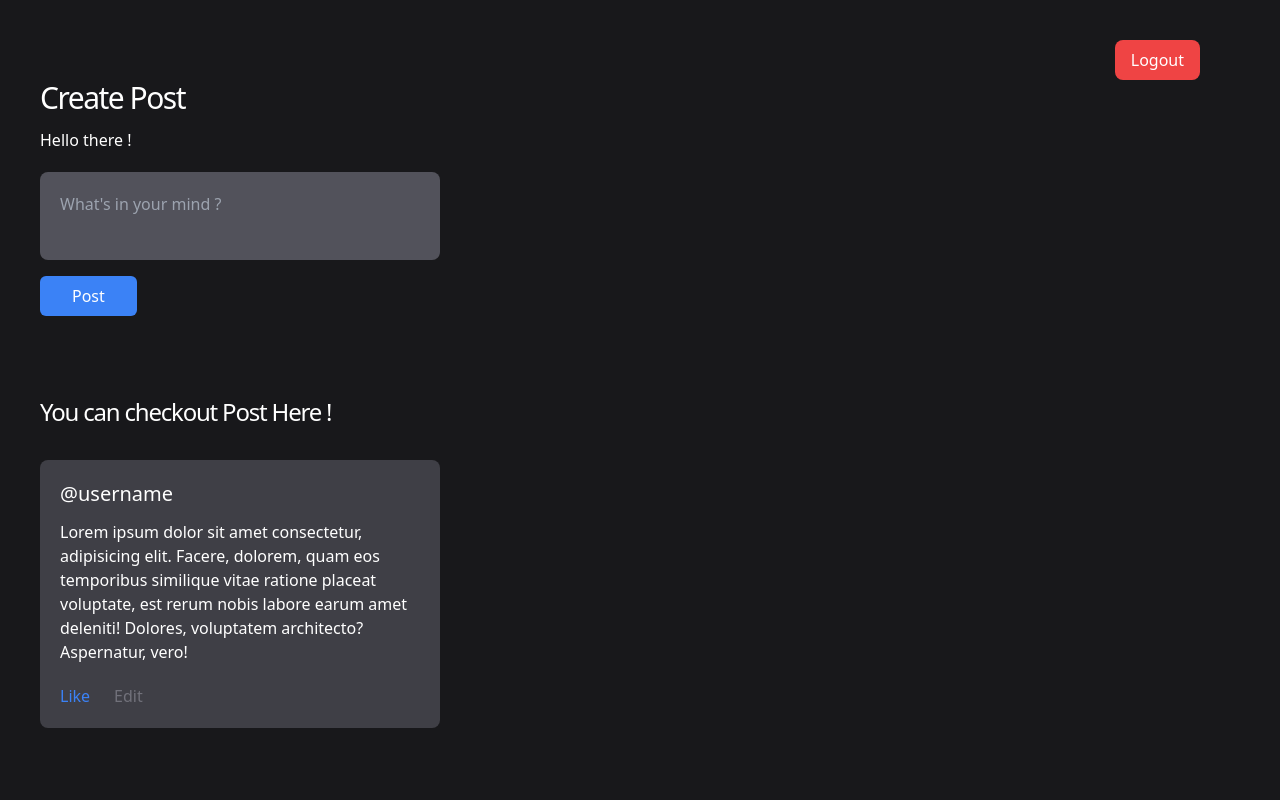
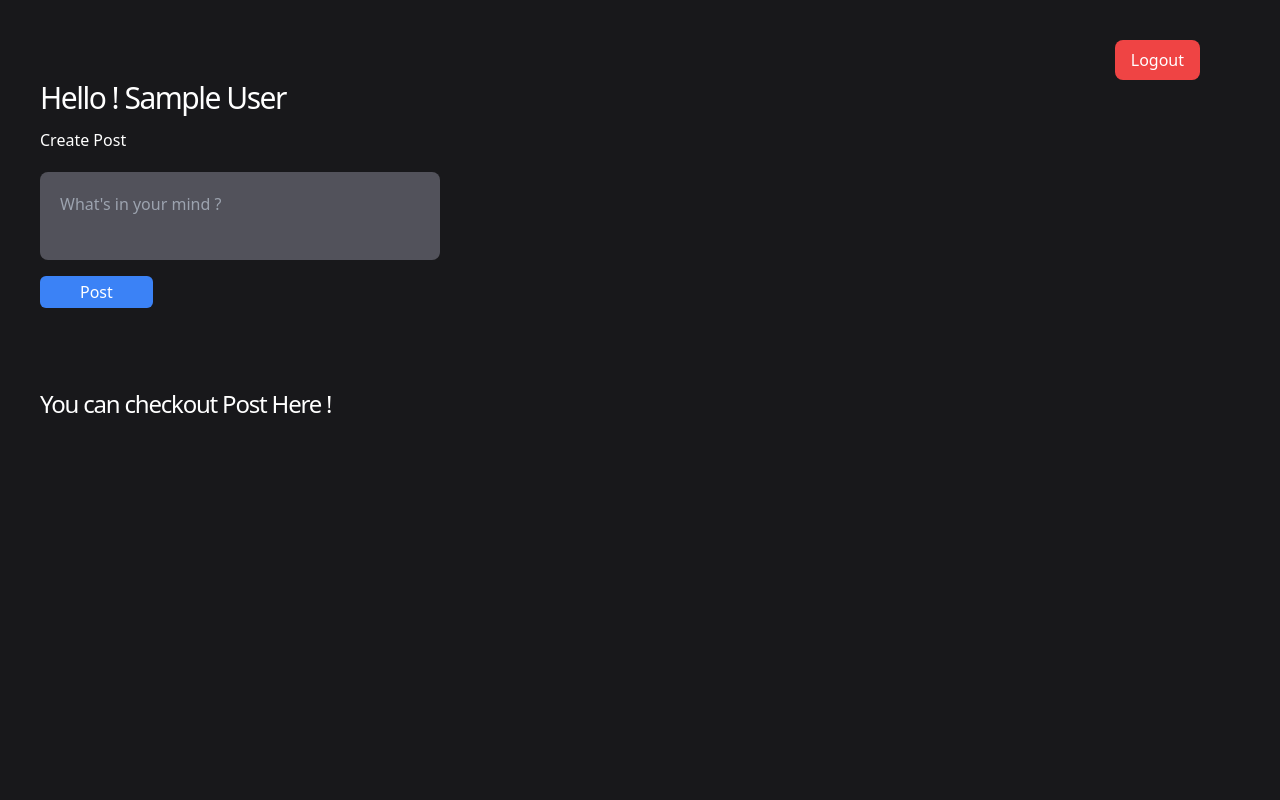
Before and after one commit to ratanyadav3/tokenAndAuthentication, a Node server app: page /profile in a window 1280 px wide. Run offline with Node 20, Linux system fonts and the light colour scheme; the visitor is signed in with stand-in values (Sample User, id 1); some libraries are stand-ins or nearby versions.

Commit message:
Added all feature

```diff
--- a/app.js
+++ b/app.js
@@ -6,6 +6,7 @@ const app = express();
 import jwt from 'jsonwebtoken';
 import bcrypt from 'bcrypt'
 import { User } from './models/user.js';
+import { Post } from './models/post.js';
 import cookieParser from 'cookie-parser';
 
 app.use(express.json());
@@ -68,8 +69,51 @@ app.post('/login',async(req,res)=>{
     })
 })
 
-app.get('/profile',isLoggedIn,(req,res)=>{
-    res.render('profile');
+app.get('/profile',isLoggedIn,async(req,res)=>{
+    const user = await User.findById(req.user.userId).populate('posts');
+    res.render('profile',{user});
+})
+
+app.get('/like/:id',isLoggedIn,async(req,res)=>{
+    const post = await Post.findById(req.params.id).populate('user');
+    if(post.likes.indexOf(req.user.userId)=== -1)
+    {
+        post.likes.push(req.user.userId);
+    }
+    else{
+        post.likes.splice(post.likes.indexOf(req.user.userId),1);
+    }
+    await post.save();
+    res.redirect('/profile');
+
+})
+
+app.get('/edit/:id',isLoggedIn,async(req,res)=>{
+    const post = await Post.findById(req.params.id)
+    res.render('edit',{post});
+})
+
+app.post('/update/:id',isLoggedIn,async(req,res)=>{
+    console.log(req.body.content);
+    const post = await Post.findOneAndUpdate(
+        { _id: req.params.id },
+        { content: req.body.content },
+        { new: true }  // This ensures the updated document is returned
+    );
+
+    res.redirect('/profile');
+})
+
+app.post('/post',isLoggedIn,async(req,res)=>{
+    const user = await User.findById(req.user.userId);
+    const {content}= req.body;
+    const post = await Post.create({
+        userId:user._id,
+        content
+    })
+    user.posts.push(post._id);
+    await user.save();
+    res.redirect('/profile');
 })
 
  function isLoggedIn(req,res,next){
@@ -78,7 +122,7 @@ app.get('/profile',isLoggedIn,(req,res)=>{
 
     try {
         const data = jwt.verify(token,process.env.SECRET_KEY)
-        console.log(data);
+        req.user = data;
         next();
     } catch (error) {
         console.log(`token is expired `);
@@ -92,147 +136,3 @@ app.listen(process.env.PORT,()=>{
     console.log(`server is running on port ${process.env.PORT}`);
 
 })
-
-
-
-
-
-
-
-
-
-
-
-
-
-
-
-
-
-
-
-
-
-
-
-
-
-
-
-
-
-
-
-
-
-
-
-
-
-
-
-
-
-
-
-
-
-
-
-
-
-
-
-
-
-// const cookieParser = require('cookie-parser');
-// const express = require('express');
-// const app = express();
-// const userModel = require('./models/user');
-// const bcrypt = require('bcrypt');
-// const jwt = require('jsonwebtoken')
-
-// app.use(express.json());
-// app.use(express.urlencoded({extended:true}));
-// app.use(cookieParser());
-
-// app.set('view engine','ejs');
-
-// app.get('/',(req,res)=>
-// {
-//     res.render('index');
-// })
-
-// app.post('/register',async(req,res)=>{
-//     let{name,email,username,password} = req.body;
-//     let user = await userModel.findOne({email});
-//     if(user) return res.status(500).send("Email already exit");
-//    bcrypt.genSalt(10,(err ,salt)=>{
-//       bcrypt.hash(password,salt,async(err,hash)=>{
-//         let createdUser =await userModel.create({
-//             name,
-//             email,
-//             username,
-//             password:hash
-//         })
-//         let token=jwt.sign({email:email,userid:createdUser._id},"shhhh");
-//         res.cookie("token",token);
-//         res.send("user Successfully registered");
-//       })
-//     })
-// })
-
-// app.post('/login',async(req,res)=>{
-//     console.log(req.body);
-//     let {email,password}=req.body;
-//     let user = await userModel.findOne({email});
-//     if(!user) return res.send("Something went wrong");
-//     bcrypt.compare(password,user.password,(err,result)=>{
-//         if(result){
-//            let token= jwt.sign({email,userid:user._id},"shhhh")
-//            res.cookie("token",token);
-//            res.redirect('/profile');
-//         }
-//         else{
-//             return res.status(500).send("Something Went wrong");
-//         }
-//     })
-// })
-
-// app.get('/login',(req,res)=>{
-//     res.render('login');
-// })
-
-// app.get('/logout',(req,res)=>{
-//     res.clearCookie("token");
-//     res.redirect('/login');
-// })
-
-// app.get('/profile',islogin,(req,res)=>{
-//     res.render('profile');
-// })
-
-// function islogin(req, res, next) {
-//     const token = req.cookies.token;
-
-//     // Check if the token exists
-//     if (!token) {
-//         return res.redirect('/login');
-//     }
-
-//     try {
-//         // Verify the token
-//         let data = jwt.verify(token, "shhhh");
-//         console.log(data);
-//         req.user = data;
-//         next();
-//     } catch (error) {
-//         // Handle invalid token or expired token errors
-//         return res.redirect('/login');
-//     }
-// }
-
-
-// app.listen(4000,()=>{
-//     console.log("Your App Is Running");
-// });
--- a/models/user.js
+++ b/models/user.js
@@ -35,7 +35,11 @@ const userSchema = new mongoose.Schema({
     required:true,
     minlength: [6, "Password must be at least 6 characters long"],
 
-  }
+  },
+  posts:[{
+    type:mongoose.Schema.Types.ObjectId,
+    ref:'Post'
+  }]
 
 },{timestamps:true})
 
--- a/views/profile.ejs
+++ b/views/profile.ejs
@@ -11,22 +11,28 @@
         <div class="flex justify-end">
             <a href="/logout" class="bg-red-500 rounded-lg mr-10 px-4 py-2">Logout</a>
         </div>
-        <h1 class="text-3xl tracking-tighter mb-3">Create Post</h1>
-        <h3 class="mb-5">Hello there !</h3>
+        <h1 class="text-3xl tracking-tighter mb-3"> Hello ! <%=user.name%> </h1>
+        <h3 class="mb-5">Create Post</h3>
         <form action="/post" method="post">
-            <textarea class="outline-none bg-zinc-600 w-1/3 rounded-lg resize-none p-5 block" placeholder="What's in your mind ?"></textarea>
-            <input type="submit" value="Post" class="px-8 py-2 bg-blue-500 outline-none rounded-md mt-4 ">
+            <textarea class="outline-none bg-zinc-600 w-1/3 rounded-lg resize-none p-5 block" placeholder="What's in your mind ?" name="content" ></textarea>
+            <input type="submit" value="Post" class="px-10 py-1 bg-blue-500 outline-none rounded-md mt-4 ">
         </form>
+
         <div class=" mt-20">
             <h3 class="text-2xl tracking-tighter mb-8">You can checkout Post Here !</h3>
-            <div class="bg-zinc-700 w-1/3 rounded-lg p-5">
-                <h2 class="text-xl mb-3">@username</h2>
-                <p>Lorem ipsum dolor sit amet consectetur, adipisicing elit. Facere, dolorem, quam eos temporibus similique vitae ratione placeat voluptate, est rerum nobis labore earum amet deleniti! Dolores, voluptatem architecto? Aspernatur, vero!</p>
-                <div class="flex gap-6 mt-5">
-                    <a href="" class="text-blue-500">Like</a>
-                    <a href="" class= "text-zinc-500">Edit</a>
-                </div>
-            </div>
+                <%user.posts.forEach(function(post){%>
+                    <div class="bg-zinc-700 w-1/3 rounded-lg p-5 mb-5">
+                        <h2 class="text-xl mb-3">@<%=user.username%></h2>
+                        <p><%=post.content%></p>
+                        <large class=" mt-2 inline-block"><%=post.likes.length%> like </large>
+                        <div class="flex gap-6 mt-3">
+                            <a href="/like/<%=post._id%>" class="text-blue-500">
+                                <%= post.likes.indexOf(user._id) === -1 ? "Like" : "Unlike" %>
+                            </a>
+                            <a href="/edit/<%=post._id%>" class= "text-zinc-500">Edit</a>
+                        </div>
+                    </div>
+              <%  }) %>
         </div>
     </div>
 </body>
```
Also changed, not shown: models/post.js (added, +17 -0 lines), views/edit.ejs (added, +19 -0 lines).
